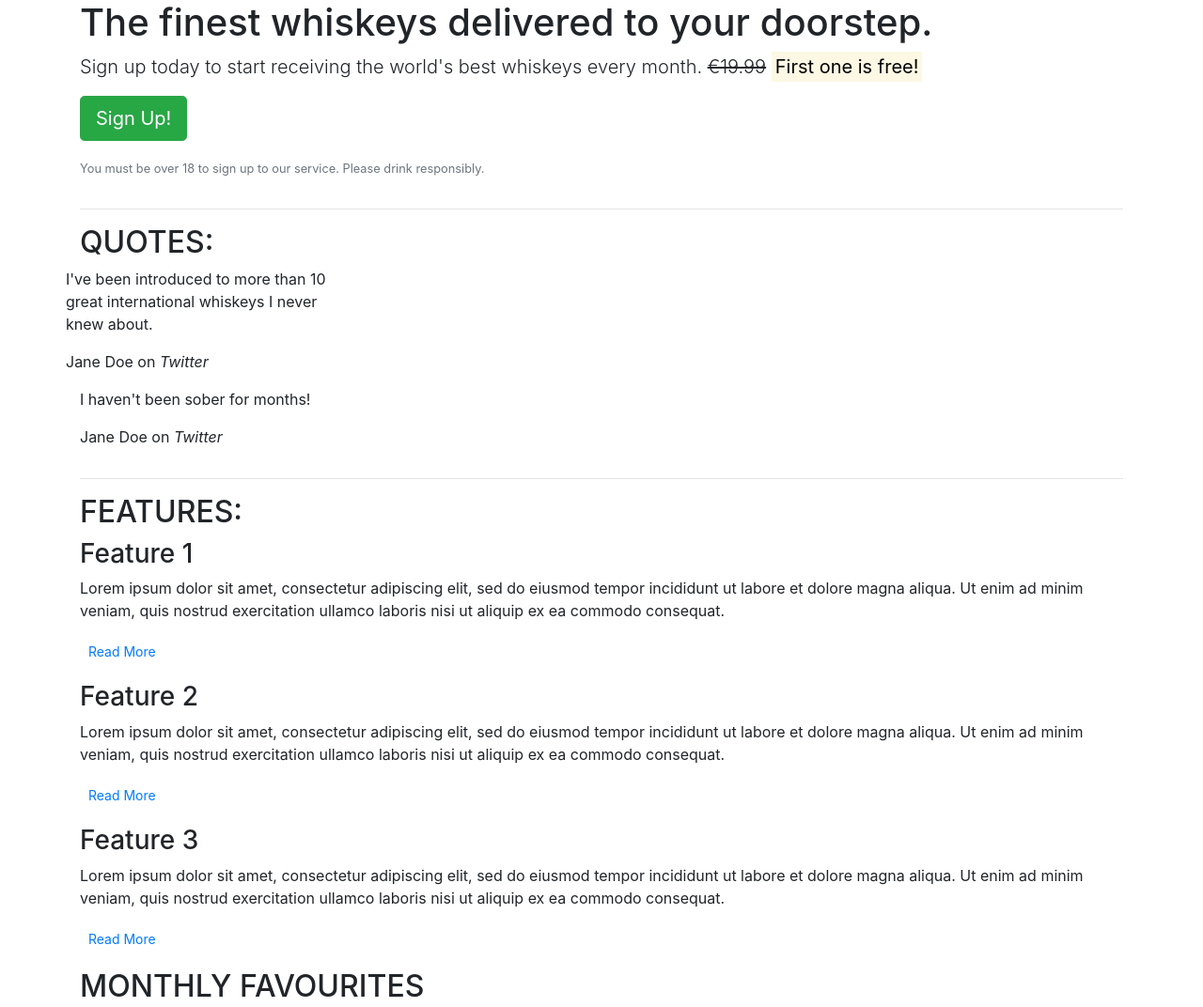
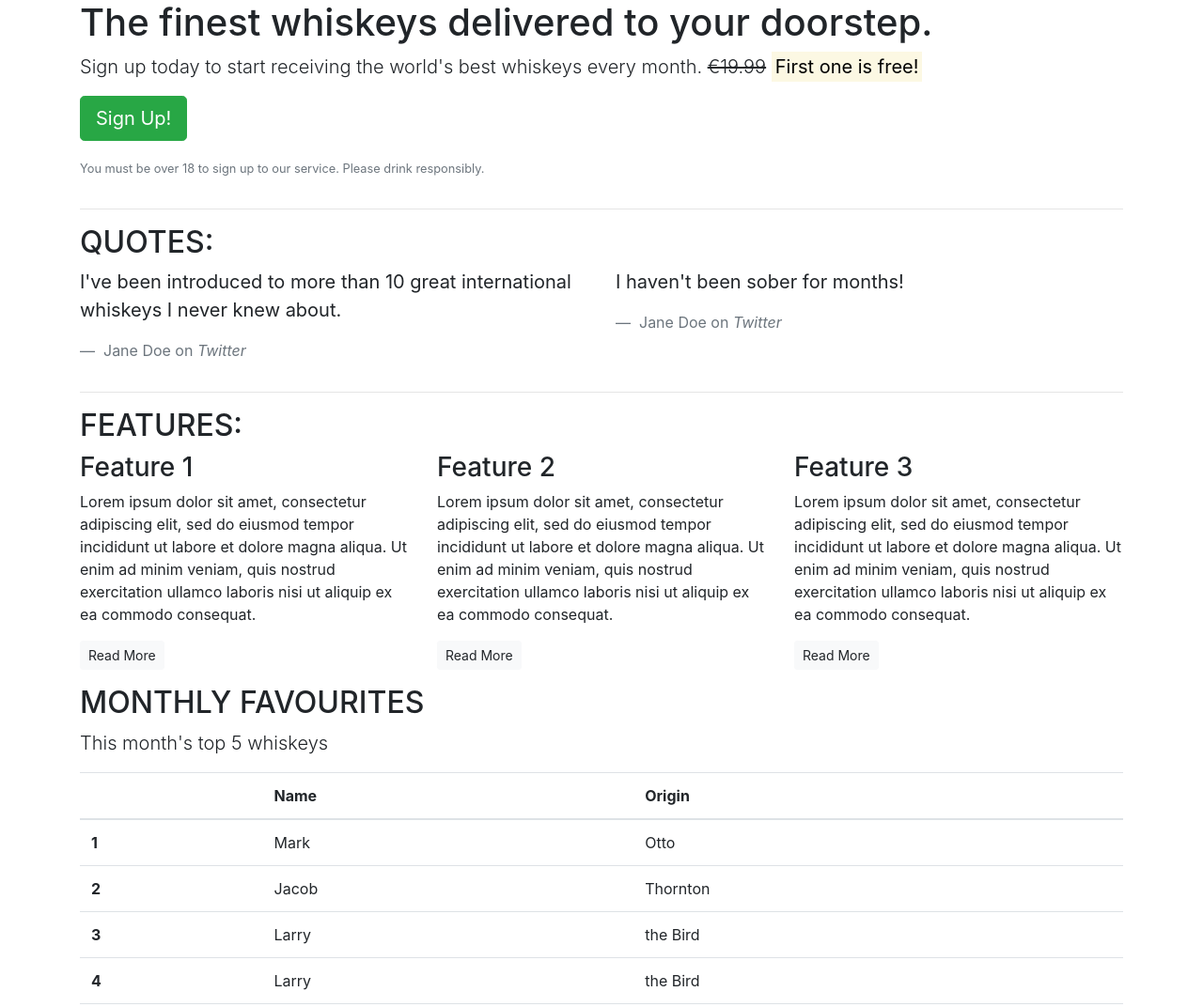
Before and after one commit to richardthorp/whiskey-drop, a plain HTML site: page index.html in a window 1280 px wide. Shown: the top 1072 px of the page at 94% size. Drawn offline with nearby package versions, Linux system fonts and the light colour scheme.

Commit message:
Added grid to Quotes and Features sections

```diff
--- a/index.html
+++ b/index.html
@@ -1,28 +1,40 @@
 <!DOCTYPE html>
 <html lang="en-us">
-
   <head>
-    <meta charset="utf-8">
-    <meta name="viewport" content="width=device-width, initial-scale=1.0">
+    <meta charset="utf-8" />
+    <meta name="viewport" content="width=device-width, initial-scale=1.0" />
     <title>Whiskey Drop | Taste a new whiskey every month</title>
-    <link rel="stylesheet" href="https://maxcdn.bootstrapcdn.com/bootstrap/4.1.3/css/bootstrap.min.css">
+    <link
+      rel="stylesheet"
+      href="https://maxcdn.bootstrapcdn.com/bootstrap/4.1.3/css/bootstrap.min.css"
+    />
   </head>
 
   <body>
     <article class="container">
       <!-- Callout -->
-        <section class="callout">
       <div class="row">
         <div class="col-12">
+          <section class="callout">
             <h1>The finest whiskeys delivered to your doorstep.</h1>
-                    <p class="lead">Sign up today to start receiving the world's best whiskeys every month. <s>€19.99</s> <strong><mark>First one is free!</mark></strong></p>
+            <p class="lead">
+              Sign up today to start receiving the world's best whiskeys every
+              month. <s>€19.99</s>
+              <strong><mark>First one is free!</mark></strong>
+            </p>
             <p><button class="btn btn-lg btn-success">Sign Up!</button></p>
-                    <p class="text-muted"><small>You must be over 18 to sign up to our service. Please drink responsibly.</small></p>
+            <p class="text-muted">
+              <small
+                >You must be over 18 to sign up to our service. Please drink
+                responsibly.</small
+              >
+            </p>
+          </section>
         </div>
       </div>
-        </section>
+
       <!-- /.callout -->
-        <hr>
+      <hr />
 
       <!-- Quotes -->
       <section class="quotes">
@@ -30,61 +42,74 @@
           <div class="col-12">
             <h2 class="text-uppercase">Quotes:</h2>
           </div>
+        </div>
         <div class="row">
           <div class="col-12 col-md-6">
-                    <blockquote class="quote">
-                    <p>I've been introduced to more than 10 great international whiskeys I never knew about.</p>
-                    <footer>Jane Doe on <cite title="Twitter">Twitter</cite></footer>
+            <blockquote class="blockquote">
+              <p>
+                I've been introduced to more than 10 great international
+                whiskeys I never knew about.
+              </p>
+              <footer class="blockquote-footer">
+                Jane Doe on <cite title="Twitter">Twitter</cite>
+              </footer>
+            </blockquote>
+          </div>
+          <div class="col-12 col-md-6">
+            <blockquote class="blockquote">
+              <p>I haven't been sober for months!</p>
+              <footer class="blockquote-footer">
+                Jane Doe on <cite title="Twitter">Twitter</cite>
+              </footer>
             </blockquote>
           </div>
         </div>
-        </div>
-        </section>
-        <section class="quotes">
-        <div class="row">
-            <div class="col-12 col-md-6">
-                <blockquote class="quote">
-                <p>I haven't been sober for months!</p>
-                <footer>Jane Doe on <cite title="Twitter">Twitter</cite></footer>
-                </blockquote>
-            </div>
-        </div>
-
       </section>
       <!-- /.quotes -->
-        <hr>
+      <hr />
 
       <!-- Features -->
       <section class="features">
         <div class="row">
           <div class="col-12">
             <h2 class="text-uppercase">Features:</h2>
-                    <div class="feature">
-                        <h3>Feature 1</h3>
-                        <p>Lorem ipsum dolor sit amet, consectetur adipiscing elit, sed do eiusmod tempor incididunt ut labore et
-                        dolore magna aliqua. Ut enim ad minim veniam, quis nostrud exercitation ullamco laboris nisi ut aliquip ex
-                        ea commodo consequat.</p>
-                        <p><a class="btn btn-sm btn-default" href="">Read More</a></p>
-                    </div>
           </div>
         </div>
         <div class="row">
-                <div class="col-12">
+          <div class="col-12 col-md-6 col-lg-4">
+            <div class="feature">
+              <h3>Feature 1</h3>
+              <p>
+                Lorem ipsum dolor sit amet, consectetur adipiscing elit, sed do
+                eiusmod tempor incididunt ut labore et dolore magna aliqua. Ut
+                enim ad minim veniam, quis nostrud exercitation ullamco laboris
+                nisi ut aliquip ex ea commodo consequat.
+              </p>
+              <p><a class="btn btn-sm btn-light" href="">Read More</a></p>
+            </div>
+          </div>
+          <div class="col-12 col-md-6 col-lg-4">
             <div class="feature">
               <h3>Feature 2</h3>
-                        <p>Lorem ipsum dolor sit amet, consectetur adipiscing elit, sed do eiusmod tempor incididunt ut labore et
-                        dolore magna aliqua. Ut enim ad minim veniam, quis nostrud exercitation ullamco laboris nisi ut aliquip ex
-                        ea commodo consequat.</p>
-                        <p><a class="btn btn-sm btn-default" href="">Read More</a></p>
+              <p>
+                Lorem ipsum dolor sit amet, consectetur adipiscing elit, sed do
+                eiusmod tempor incididunt ut labore et dolore magna aliqua. Ut
+                enim ad minim veniam, quis nostrud exercitation ullamco laboris
+                nisi ut aliquip ex ea commodo consequat.
+              </p>
+              <p><a class="btn btn-sm btn-light" href="">Read More</a></p>
             </div>
           </div>
-            </div>
-            <div class="row">
-                <div class="col-12">
+          <div class="col-12 d-md-none d-lg-block col-lg-4">
             <div class="feature">
               <h3>Feature 3</h3>
-                        <p>Lorem ipsum dolor sit amet, consectetur adipiscing elit, sed do eiusmod tempor incididunt ut labore et dolore magna aliqua. Ut enim ad minim veniam, quis nostrud exercitation ullamco laboris nisi ut aliquip ex ea commodo consequat.</p>
-                        <p><a class="btn btn-sm btn-default" href="">Read More</a></p>
+              <p>
+                Lorem ipsum dolor sit amet, consectetur adipiscing elit, sed do
+                eiusmod tempor incididunt ut labore et dolore magna aliqua. Ut
+                enim ad minim veniam, quis nostrud exercitation ullamco laboris
+                nisi ut aliquip ex ea commodo consequat.
+              </p>
+              <p><a class="btn btn-sm btn-light" href="">Read More</a></p>
             </div>
           </div>
         </div>
@@ -102,7 +127,6 @@
                   <th scope="col"></th>
                   <th scope="col">Name</th>
                   <th scope="col">Origin</th>
-
                 </tr>
               </thead>
               <tbody>
@@ -137,6 +161,6 @@
         </div>
       </section>
     </article>
+    <a href="index2.html">index 2</a>
   </body>
-
 </html>
```
Lines whose indentation alone changed are shown as unchanged.
